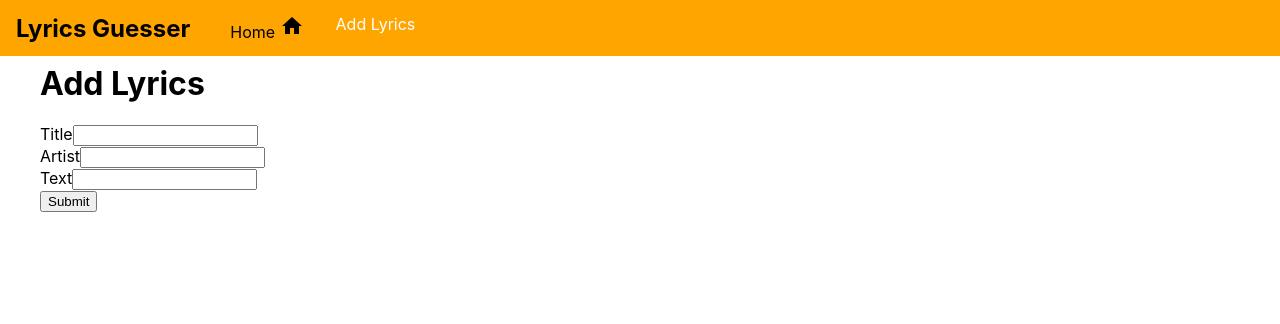
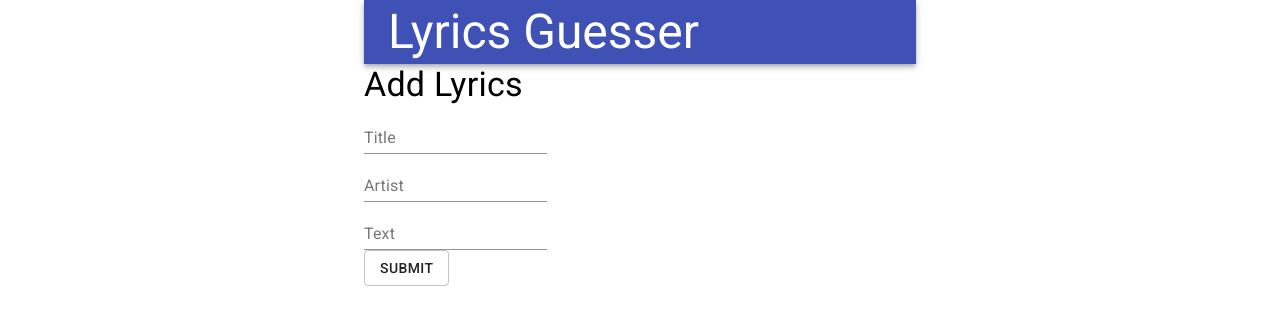
Before and after one commit to zeecho/lyrics-guesser, a React (Create React App) app in the folder client/: page /add-lyrics in a window 1280 px wide. Shown: the top 324 px of the page. Built offline with nearby package versions, Linux system fonts and the light colour scheme.

Commit message:
Visual improvements

```diff
--- a/client/src/App.js
+++ b/client/src/App.js
@@ -7,6 +7,10 @@ import AddLyricsPage from './pages/AddLyrics';
 import GuessPage from './pages/Guess';
 import MainNavigation from './components/Navigation/MainNavigation';
 
+import Container from '@material-ui/core/Container';
+import AppBar from '@material-ui/core/AppBar';
+import Toolbar from '@material-ui/core/Toolbar';
+
 import './App.css';
 
 class App extends Component {
@@ -14,14 +18,14 @@ class App extends Component {
     return (
       <BrowserRouter>
         <MainNavigation />
-        <main className="main-content">
+          <Container maxWidth="sm">
             <Switch>
               <Redirect path="/" to="/home" exact />
               <Route path="/home" component={HomePage}/>
               <Route path="/add-lyrics" component={AddLyricsPage}/>
               <Route path="/guess" component={GuessPage}/>
             </Switch>
-        </main>
+          </Container>
       </BrowserRouter>
     );
   }
--- a/client/src/Lyrics/Lyrics.js
+++ b/client/src/Lyrics/Lyrics.js
@@ -59,7 +59,8 @@ export default class Lyrics extends Component {
   }
 
   checkWord(event) {
-    let input = this.sanitizeWord(this.state.userInput.trim());
+    let input = this.state.userInput;
+    input = this.sanitizeWord(input.trim());
     if (!input) {
       return;
     }
@@ -106,11 +107,11 @@ export default class Lyrics extends Component {
   render() {
     return(
       // <Container maxWidth="sm" className={classes.root}>
-      <Container maxWidth="sm">
+      <Container>
         <AppBar position="static">
           <Toolbar>
             <Typography variant="h6">
-              Lyrics of {this.props.title} ({this.props.artist})
+              {this.props.title} ({this.props.artist})
             </Typography>
           </Toolbar>
         </AppBar>
--- a/client/src/components/Navigation/MainNavigation.css
+++ b/client/src/components/Navigation/MainNavigation.css
@@ -1,4 +1,15 @@
-.main-navigation {
+.navlink-home {
+  text-decoration: none;
+  color: white;
+}
+
+.main-navigation__items a:hover,
+.main-navigation__items a:active,
+.main-navigation__items a.active
+ {
+  color: white;
+}
+/* .main-navigation {
   position: fixed;
   left: 0;
   top: 0;
@@ -40,4 +51,4 @@
 .main-navigation__items a.active
  {
   color: white;
-}
+} */
--- a/client/src/components/Navigation/MainNavigation.js
+++ b/client/src/components/Navigation/MainNavigation.js
@@ -1,22 +1,24 @@
 import React from 'react';
 // import ListItemIcon from '@material-ui/core/ListItemIcon';
-import { Home } from '@material-ui/icons';
 import { NavLink } from 'react-router-dom';
 
 import './MainNavigation.css';
 
+import Container from '@material-ui/core/Container';
+import Typography from '@material-ui/core/Typography';
+import AppBar from '@material-ui/core/AppBar';
+import Toolbar from '@material-ui/core/Toolbar';
+
 const mainNavigation = props => (
-  <header className="main-navigation">
-    <div className="main-navigation__logo">
-      <h1>Lyrics Guesser</h1>
-    </div>
-    <nav className="main-navigation__items">
-      <ul>
-        <li><NavLink to="/home">Home <Home /></NavLink></li>
-        <li><NavLink to="/add-lyrics">Add Lyrics</NavLink></li>
-      </ul>
-    </nav>
-  </header>
+      <Container maxWidth="sm">
+        <AppBar position="static">
+          <Toolbar>
+            <Typography variant="h3">
+              <NavLink to="/home" className="navlink-home">Lyrics Guesser</NavLink>
+            </Typography>
+          </Toolbar>
+        </AppBar>
+      </Container>
 )
 
 export default mainNavigation;
--- a/client/src/pages/AddLyrics.js
+++ b/client/src/pages/AddLyrics.js
@@ -1,19 +1,47 @@
 import React, { Component } from 'react';
+import Typography from '@material-ui/core/Typography';
+import Grid from '@material-ui/core/Grid';
+import TextField from '@material-ui/core/TextField';
+import Button from '@material-ui/core/Button';
 
 class AddLyricsPage extends Component {
   constructor(props) {
     super(props);
-    this.titleEl = React.createRef();
-    this.artistEl = React.createRef();
-    this.textEl = React.createRef();
+    // this.titleEl = React.createRef();
+    // this.artistEl = React.createRef();
+    // this.textEl = React.createRef();
+    this.titleInputValue = '';
+    this.artistInputValue = '';
+    this.textInputValue = '';
   }
 
+  handleTitleInput = event => {
+    this.setState({
+      titleInputValue: event.target.value
+    })
+  }
+
+  handleArtistInput = event => {
+    this.setState({
+      artistInputValue: event.target.value
+    })
+  }
+
+  handleTextInput = event => {
+    this.setState({
+      textInputValue: event.target.value
+    })
+  }
   submitHandler = event => {
     event.preventDefault();
-    const title = this.titleEl.current.value;
-    const artist = this.artistEl.current.value;
-    const text = this.textEl.current.value;
-
+    // const title = this.titleEl.current.value;
+    // const title = this.refs.titlEl.getValue();
+    const title = this.state.titleInputValue;
+    const artist = this.state.artistInputValue;
+    const text = this.state.textInputValue;
+    // const artist = this.artistEl.current.value;
+    // const text = this.textEl.current.value;
+    //
     const requestBody = {
       query: `
         mutation {
@@ -56,26 +84,23 @@ class AddLyricsPage extends Component {
 
   render() {
     return(
-      <div>
-        <h1>Add Lyrics</h1>
-        <form onSubmit={this.submitHandler}>
+      <Grid>
+        <Typography variant="h4">Add Lyrics</Typography>
+        <form onSubmit={this.submitHandler} noValidate autoComplete="off">
           <div>
-            <label htmlFor="title">Title</label>
-            <input type="text" id="title" ref={this.titleEl} />
+            <TextField id="title" label="Title" onChange={this.handleTitleInput} />
           </div>
           <div>
-            <label htmlFor="artist">Artist</label>
-            <input type="text" id="artist" ref={this.artistEl} />
+            <TextField id="artist" label="Artist" onChange={this.handleArtistInput} />
           </div>
           <div>
-            <label htmlFor="text">Text</label>
-            <input type="text" id="text" ref={this.textEl} />
+            <TextField id="text" label="Text" onChange={this.handleTextInput} />
           </div>
           <div>
-            <button type="submit">Submit</button>
+            <Button variant="outlined"  type="submit">Submit</Button>
           </div>
         </form>
-      </div>
+      </Grid>
     );
   }
 }
--- a/client/src/pages/Home.js
+++ b/client/src/pages/Home.js
@@ -2,6 +2,14 @@ import React, { Component } from 'react';
 import { NavLink } from 'react-router-dom';
 import GuessPage from './Guess';
 
+import Grid from '@material-ui/core/Grid';
+import Typography from '@material-ui/core/Typography';
+import List from '@material-ui/core/List';
+import ListItem from '@material-ui/core/ListItem';
+import ListItemSecondaryAction from '@material-ui/core/ListItemSecondaryAction';
+import ListItemText from '@material-ui/core/ListItemText';
+import Fab from '@material-ui/core/Fab';
+import AddIcon from '@material-ui/icons/Add';
 
 class HomePage extends Component {
   constructor(props) {
@@ -59,23 +67,39 @@ class HomePage extends Component {
   render() {
     const songList = this.state.availableSongs.map(song => {
       return (
-        <li key={song._id}>
+        <ListItem key={song.id}>
           <NavLink to={{
             pathname: "/guess",
             props: {
               song
             }
-          }}>{song.artist} - {song.title}</NavLink>
-        </li>
+          }}>
+            <ListItemText
+              primary={song.title}
+              secondary={song.artist}
+            />
+          </NavLink>
+        </ListItem>
       )
     })
     return(
-      <div>
-        <h1>Home</h1>
-        <ul>
-          {songList}
-        </ul>
-      </div>
+      <Grid container>
+        <Grid item xs={10} md={10}>
+          <Typography variant="h6">
+            Songs list
+          </Typography>
+            <List>
+              {songList}
+            </List>
+        </Grid>
+        <Grid item xs={2} md={2}>
+            <NavLink to="/add-lyrics">
+              <Fab color="primary" aria-label="add">
+                <AddIcon />
+              </Fab>
+            </NavLink>
+        </Grid>
+      </Grid>
     );
   }
 }
```
Lines whose indentation alone changed are shown as unchanged.
